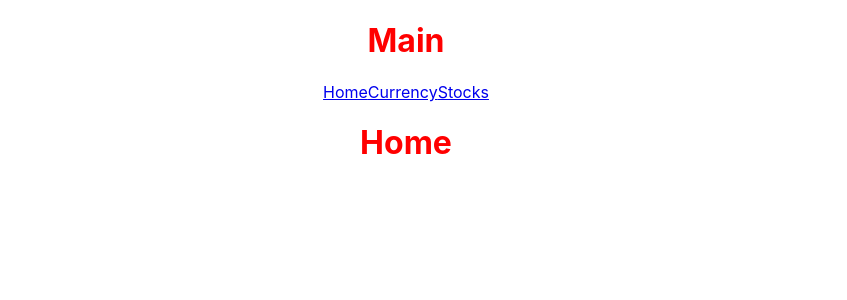
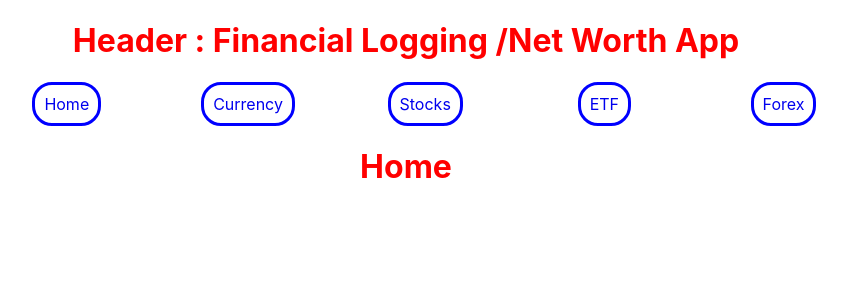
Before and after one commit to SCTP-GRP5/Group5Repo, a React (Create React App) app in the folder finapp/: page / in a window 1280 px wide. Shown: the top 300 px of the page, without its empty margins (234-1081 px from the left). Built offline with nearby package versions, Linux system fonts and the light colour scheme.

Commit message:
bare structure updated

```diff
--- a/finapp/src/components/Currency.js
+++ b/finapp/src/components/Currency.js
@@ -2,9 +2,13 @@ import styles from './Currency.module.css';
 
 function Currency() {
 
+    // usestates here
+
     return(
         <div className={styles.Currency}>
             <h1>Currency</h1>
+
+
         </div>
     );
 }
--- /dev/null
+++ b/finapp/src/components/ETF.js
@@ -0,0 +1,15 @@
+import styles from './ETF.module.css';
+
+function ETF() {
+
+    // usestates here
+
+    return(
+        <div className={styles.ETF}>
+            <h1>ETF</h1>
+
+        </div>
+    );
+}
+
+export default ETF;
--- /dev/null
+++ b/finapp/src/components/ETF.module.css
@@ -0,0 +1,3 @@
+.ETF{
+    color:orange;
+}
--- /dev/null
+++ b/finapp/src/components/Forex.js
@@ -0,0 +1,15 @@
+import styles from './Forex.module.css';
+
+function Forex() {
+
+    // usestates here
+
+    return(
+        <div className={styles.Forex}>
+            <h1>Forex</h1>
+
+        </div>
+    );
+}
+
+export default Forex;
--- /dev/null
+++ b/finapp/src/components/Forex.module.css
@@ -0,0 +1,3 @@
+.Forex{
+    color:orange;
+}
--- a/finapp/src/components/Home.module.css
+++ b/finapp/src/components/Home.module.css
@@ -1,6 +1,3 @@
 .Home{
-
     color:blue;
-
-
 }
--- a/finapp/src/components/Main.js
+++ b/finapp/src/components/Main.js
@@ -5,6 +5,8 @@ import styles from './Main.module.css';
 import Home from './Home';
 import Stocks from './Stocks';
 import Currency from './Currency';
+import ETF from './ETF';
+import Forex from './Forex';
 
 
 //library
@@ -14,20 +16,22 @@ function Main() {
 
     return(
         <div className={styles.Main}>
-            <h1>Main</h1>
+            <h1>Header : Financial Logging /Net Worth App</h1>
             <BrowserRouter>
-                <nav>
-                <Link to= "/">Home</Link>
-                <Link to= "/currency">Currency</Link>
-                <Link to= "/stocks">Stocks</Link>
-
+                <nav className={styles.navbar}>
+                    <Link className={styles.link} to= "/">Home</Link>
+                    <Link className={styles.link} to= "/currency">Currency</Link>
+                    <Link className={styles.link} to= "/stocks">Stocks</Link>
+                    <Link className={styles.link} to= "/etf">ETF</Link>
+                    <Link className={styles.link} to= "/forex">Forex</Link>
                 </nav>
                 <Routes>
                     <Route path ="/" element ={<Home />} />
                     <Route path = "/currency" element={<Currency />} />
                     <Route path ="/stocks" element={<Stocks/>}/>
+                    <Route path = "/etf" element={<ETF />} />
+                    <Route path ="/forex" element={<Forex/>}/>
                 </Routes>
-
             </BrowserRouter>
         </div>
     );
--- a/finapp/src/components/Main.module.css
+++ b/finapp/src/components/Main.module.css
@@ -1,6 +1,32 @@
 .Main{
+    color:red;
+}
 
-    color:red;
+.navbar {
+    display:grid;
+    grid-template-columns: repeat(5, 10%);
+    padding-left:20%;
+    padding-right:10%;
+    align-items: center;
+    grid-gap: 10%;
+}
 
+.link {
+    padding: 10%;
+    text-decoration: none;
+    border: solid blue;
+    margin: auto;
+    border-radius: 20px;
+    background-color: white;
+}
 
+.link:hover {
+    padding-left : 10%;
+    padding-right: 10%;
+    text-decoration: none;
+    border: solid blue;
+    margin: auto;
+    border-radius: 20px;
+    background-color: blue;
+    color:white;
 }
```
Also changed, not shown: finapp/src/Notes.txt (added), finapp/src/api/api_forex.js (added).
